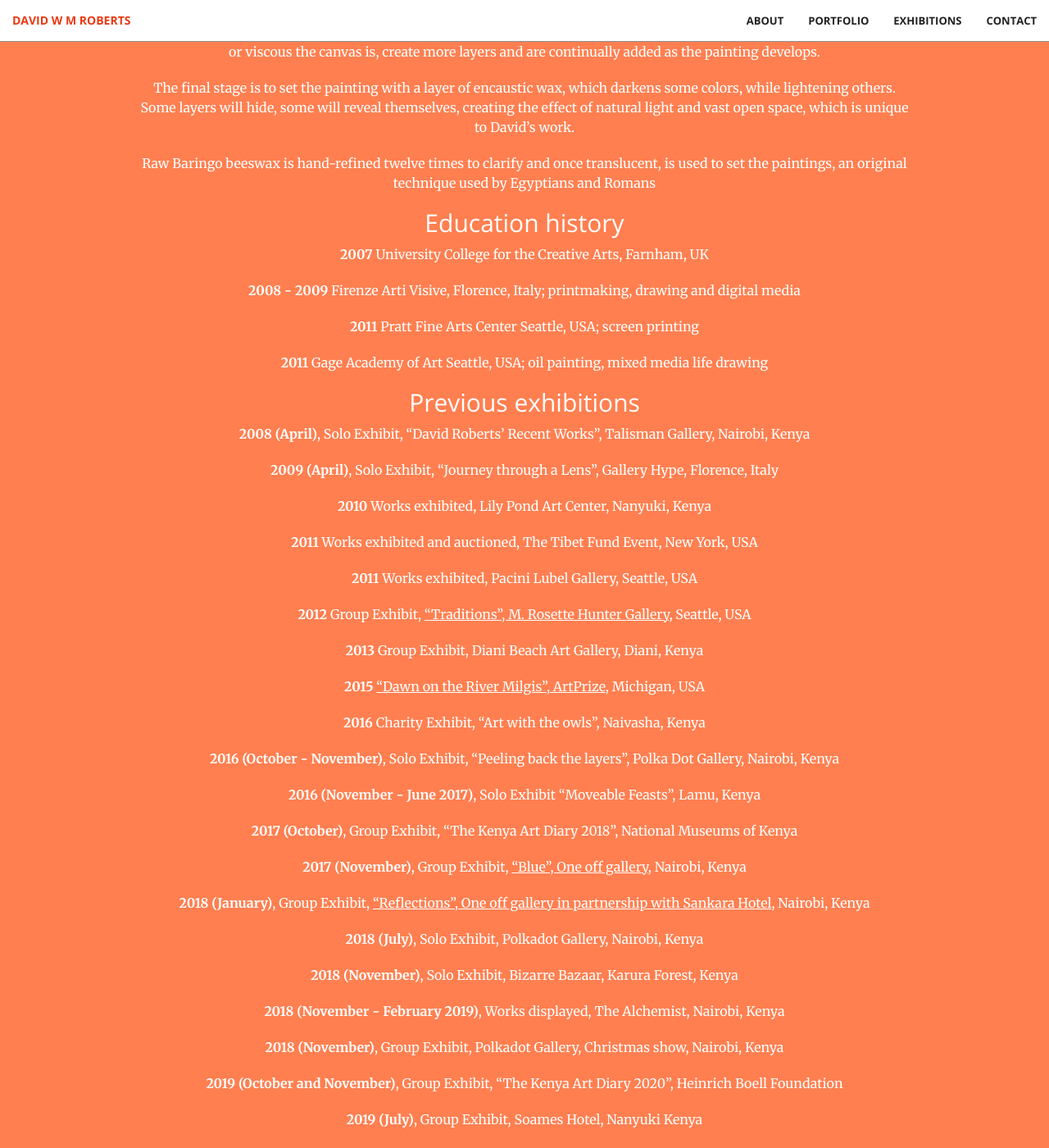
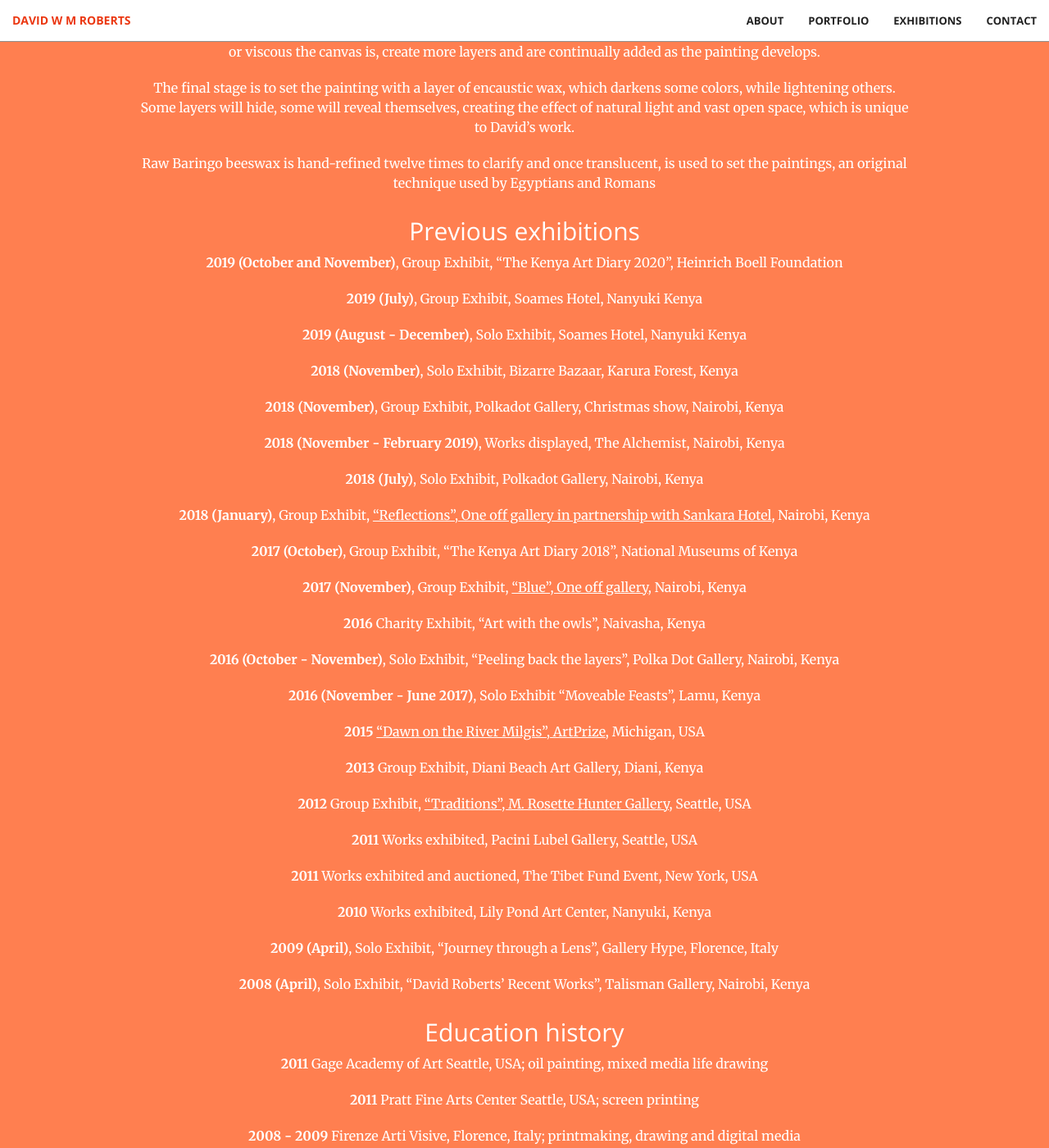
Before and after one commit to dwmroberts/dwmroberts.github.io, a Jekyll site: the page built from about.markdown, in a window 1280 px wide and 1400 px high, scrolled down 377 px. Shown: the whole window at 82% size. Built offline with Jekyll 4.4.1, drawn with Linux system fonts in a browser that asks for light colours; comment, search, counter and statistics services are not loaded; some of the changed lines change nothing that is shown; some of the changed text lies outside the part shown.

Commit message:
tweaks based on feedback

```diff
--- a/_includes/contact.html
+++ b/_includes/contact.html
@@ -4,22 +4,22 @@
             <div class="col-lg-8 col-lg-offset-2 text-center">
                 <h2 class="section-heading">Get In Touch!</h2>
                 <hr class="primary">
-                <p>Like what you see? Follow David's work, buy an original piece, or a popular print. That's great! Send an email and David will get back to you as soon as possible.</p>
+                <p>Like what you see? Follow David's work, buy an original piece or a popular print. Great! Send an email and David will get back to you as soon as possible.</p>
             </div>
         <div class="col-lg-2 col-lg-offset-2 text-center">
-            <a href="https://instagram.com/{{ site.instagram_username }}">
+            <a href="https://instagram.com/{{ site.instagram_username }}" target="_blank">
                 <i class="fa fa-instagram fa-3x wow bounceIn" data-wow-delay=".1s"></i>
                 <p>{{ site.instagram_username }}</p>
             </a>
         </div>
         <div class="col-lg-2 col-lg-offset-1 text-center">
-            <a href="mailto:{{ site.email }}">
+            <a href="mailto:{{ site.email }}" target="_blank">
             <i class="fa fa-envelope-o fa-3x wow bounceIn" data-wow-delay=".1s"></i>
                 <p>{{ site.email }}</p>
             </a>
         </div>
         <div class="col-lg-2 col-lg-offset-1 text-center">
-            <a href="https://facebook.com/{{ site.facebook_username }}">
+            <a href="https://facebook.com/{{ site.facebook_username }}" target="_blank">
             <i class="fa fa-facebook fa-3x wow bounceIn" data-wow-delay=".1s"></i>
                 <p>{{ site.facebook_username }}</p>
             </a>
--- a/_sass/_base.scss
+++ b/_sass/_base.scss
@@ -427,6 +427,10 @@ body {
       visibility: hidden;
     }
   }
+
+    h2 {
+    margin-top: 1em;
+  }
 }
 
 @media (min-width: 768px) {
--- a/about.markdown
+++ b/about.markdown
@@ -14,34 +14,27 @@ The final stage is to set the painting with a layer of encaustic wax, which dark
 
 Raw Baringo beeswax is hand-refined twelve times to clarify and once translucent, is used to set the paintings, an original technique used by Egyptians and Romans
 
-
-## Education history
-
-__2007__ University College for the Creative Arts, Farnham, UK
-
-__2008 - 2009__ Firenze Arti Visive, Florence, Italy; printmaking, drawing and digital media
-
-__2011__ Pratt Fine Arts Center Seattle, USA; screen printing
-
-__2011__ Gage Academy of Art Seattle, USA; oil painting, mixed media life drawing
-
 ## Previous exhibitions
 
-__2008 (April)__, Solo Exhibit, “David Roberts’ Recent Works”, Talisman Gallery, Nairobi, Kenya
+__2019 (October and November)__, Group Exhibit, “The Kenya Art Diary 2020”, Heinrich Boell Foundation
 
-__2009 (April)__, Solo Exhibit, “Journey through a Lens”, Gallery Hype, Florence, Italy
+__2019 (July)__, Group Exhibit, Soames Hotel, Nanyuki Kenya
 
-__2010__ Works exhibited, Lily Pond Art Center, Nanyuki, Kenya
+__2019 (August - December)__, Solo Exhibit, Soames Hotel, Nanyuki Kenya
 
-__2011__ Works exhibited and auctioned, The Tibet Fund Event, New York, USA
+__2018 (November)__, Solo Exhibit, Bizarre Bazaar, Karura Forest, Kenya
 
-__2011__ Works exhibited, Pacini Lubel Gallery, Seattle, USA
+__2018 (November)__, Group Exhibit, Polkadot Gallery, Christmas show, Nairobi, Kenya
 
-__2012__ Group Exhibit, [“Traditions”, M. Rosette Hunter Gallery](https://artgallery.seattlecentral.edu/traditions){:target='_blank'}, Seattle, USA
+__2018 (November - February 2019)__, Works displayed, The Alchemist, Nairobi, Kenya
 
-__2013__ Group Exhibit, Diani Beach Art Gallery, Diani, Kenya
+__2018 (July)__, Solo Exhibit, Polkadot Gallery, Nairobi, Kenya
 
-__2015__ ["Dawn on the River Milgis", ArtPrize](https://www.artprize.org/61890){:target='_blank'}, Michigan, USA
+__2018 (January)__, Group Exhibit, [“Reflections”, One off gallery in partnership with Sankara Hotel](https://www.oneoffafrica.com/reflections-sankara.html){:target='_blank'}, Nairobi, Kenya
+
+__2017 (October)__,  Group Exhibit, “The Kenya Art Diary 2018”, National Museums of Kenya
+
+__2017 (November)__, Group Exhibit, [“Blue”, One off gallery](https://www.oneoffafrica.com/blue.html){:target='_blank'}, Nairobi, Kenya
 
 __2016__ Charity Exhibit, “Art with the owls”, Naivasha, Kenya
 
@@ -49,22 +42,28 @@ __2016 (October - November)__, Solo Exhibit, “Peeling back the layers”, Polk
 
 __2016 (November - June 2017)__, Solo Exhibit “Moveable Feasts”, Lamu, Kenya
 
-__2017 (October)__,  Group Exhibit, “The Kenya Art Diary 2018”, National Museums of Kenya
+__2015__ ["Dawn on the River Milgis", ArtPrize](https://www.artprize.org/61890){:target='_blank'}, Michigan, USA
 
-__2017 (November)__, Group Exhibit, [“Blue”, One off gallery](https://www.oneoffafrica.com/blue.html){:target='_blank'}, Nairobi, Kenya
+__2013__ Group Exhibit, Diani Beach Art Gallery, Diani, Kenya
 
-__2018 (January)__, Group Exhibit, [“Reflections”, One off gallery in partnership with Sankara Hotel](https://www.oneoffafrica.com/reflections-sankara.html){:target='_blank'}, Nairobi, Kenya
+__2012__ Group Exhibit, [“Traditions”, M. Rosette Hunter Gallery](https://artgallery.seattlecentral.edu/traditions){:target='_blank'}, Seattle, USA
 
-__2018 (July)__, Solo Exhibit, Polkadot Gallery, Nairobi, Kenya
+__2011__ Works exhibited, Pacini Lubel Gallery, Seattle, USA
 
-__2018 (November)__, Solo Exhibit, Bizarre Bazaar, Karura Forest, Kenya
+__2011__ Works exhibited and auctioned, The Tibet Fund Event, New York, USA
 
-__2018 (November - February 2019)__, Works displayed, The Alchemist, Nairobi, Kenya
+__2010__ Works exhibited, Lily Pond Art Center, Nanyuki, Kenya
 
-__2018 (November)__, Group Exhibit, Polkadot Gallery, Christmas show, Nairobi, Kenya
+__2009 (April)__, Solo Exhibit, “Journey through a Lens”, Gallery Hype, Florence, Italy
 
-__2019 (October and November)__, Group Exhibit, “The Kenya Art Diary 2020”, Heinrich Boell Foundation
+__2008 (April)__, Solo Exhibit, “David Roberts’ Recent Works”, Talisman Gallery, Nairobi, Kenya
 
-__2019 (July)__, Group Exhibit, Soames Hotel, Nanyuki Kenya
+## Education history
 
-__2019 (August - December)__, Solo Exhibit, Soames Hotel, Nanyuki Kenya
+__2011__ Gage Academy of Art Seattle, USA; oil painting, mixed media life drawing
+
+__2011__ Pratt Fine Arts Center Seattle, USA; screen printing
+
+__2008 - 2009__ Firenze Arti Visive, Florence, Italy; printmaking, drawing and digital media
+
+__2007__ University College for the Creative Arts, Farnham, UK
```
